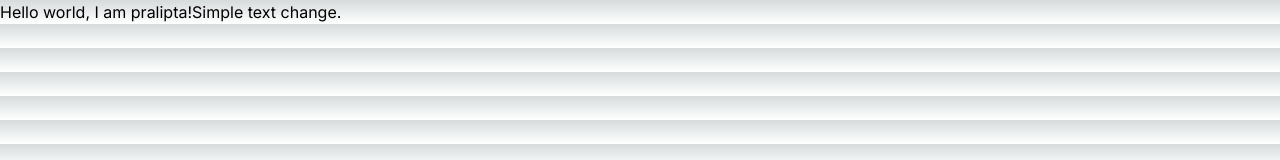
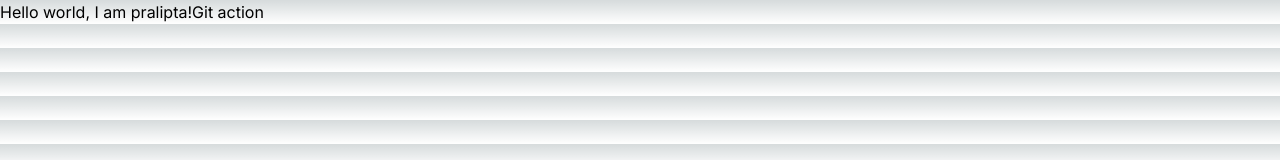
Before and after one commit to praliptarajoo/git-action-automate, a Next.js app: page / in a window 1280 px wide. Shown: the top 160 px of the page. Built offline with nearby package versions, Linux system fonts and the light colour scheme.

Commit message:
action change

```diff
--- a/app/page.js
+++ b/app/page.js
@@ -2,6 +2,6 @@ import Image from 'next/image'
 
 export default function Home() {
   return (
-    <h1>Hello world, I am pralipta!Simple text change.</h1>
+    <h1>Hello world, I am pralipta!Git action</h1>
   )
 }
```
